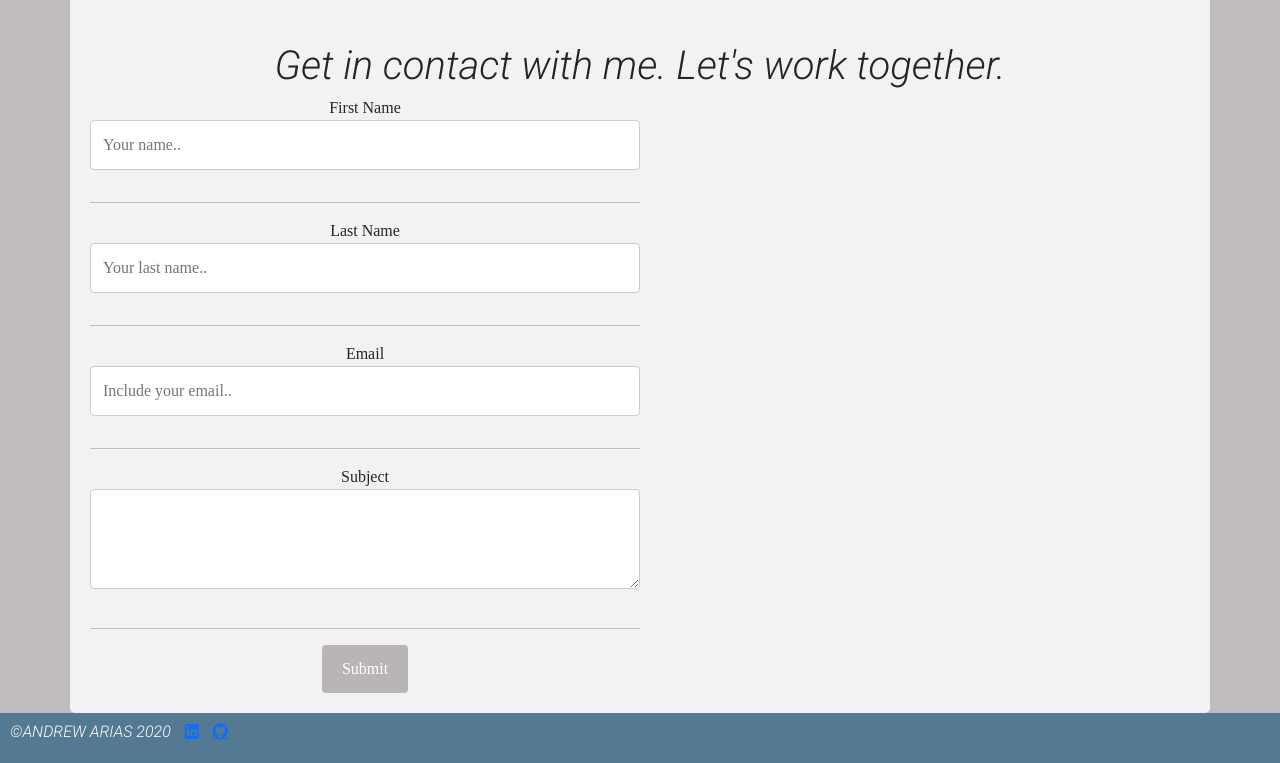
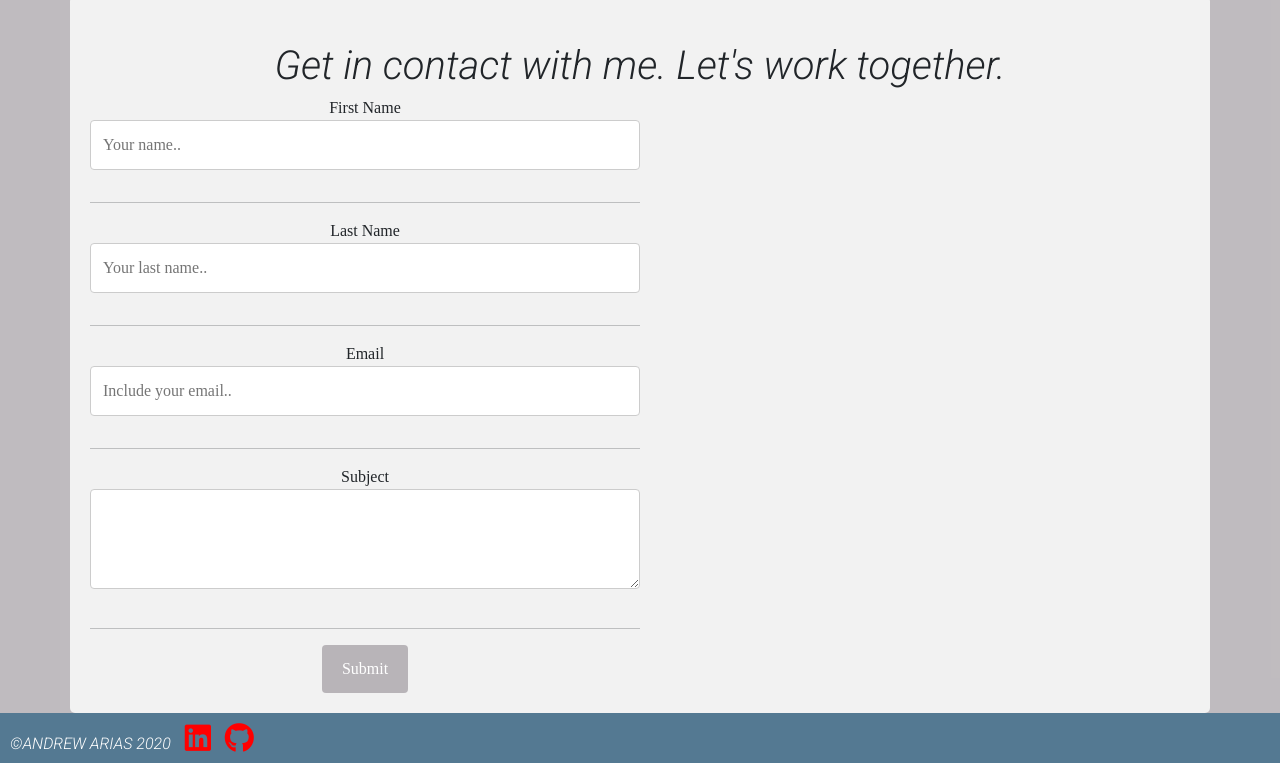
Before and after one commit to lta4/lta4.github.io, a plain HTML site: page index.html in a window 1280 px wide. Shown: the part 2879-3642 px from the top of the page. Drawn offline with nearby package versions, Linux system fonts and the light colour scheme; no server answers.

Commit message:
Social Icon Update

```diff
--- a/css/style.css
+++ b/css/style.css
@@ -177,15 +177,19 @@ a:visited.navbar-brand {
 display: inline-flex;
 }
 
-
-
 /**************ICONS**************/
 
-.bi bi-linkedin {
+#foot-link {
   color: red;
+  font-size: 30px;
+  text-decoration: none;
 }
 
-
+#foot-git {
+  color: red;
+  font-size: 30px;
+  text-decoration: none;
+}
 
 /************CONTACT CARD************/
 
```
